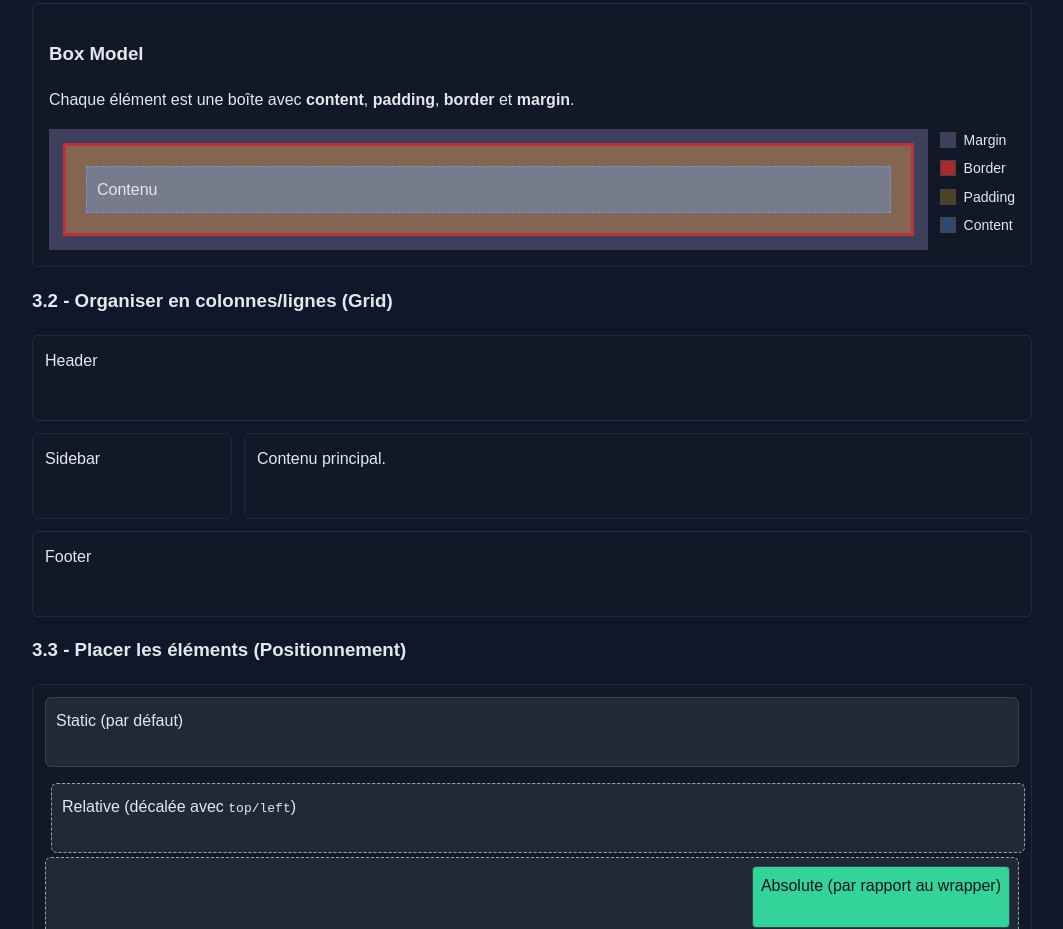
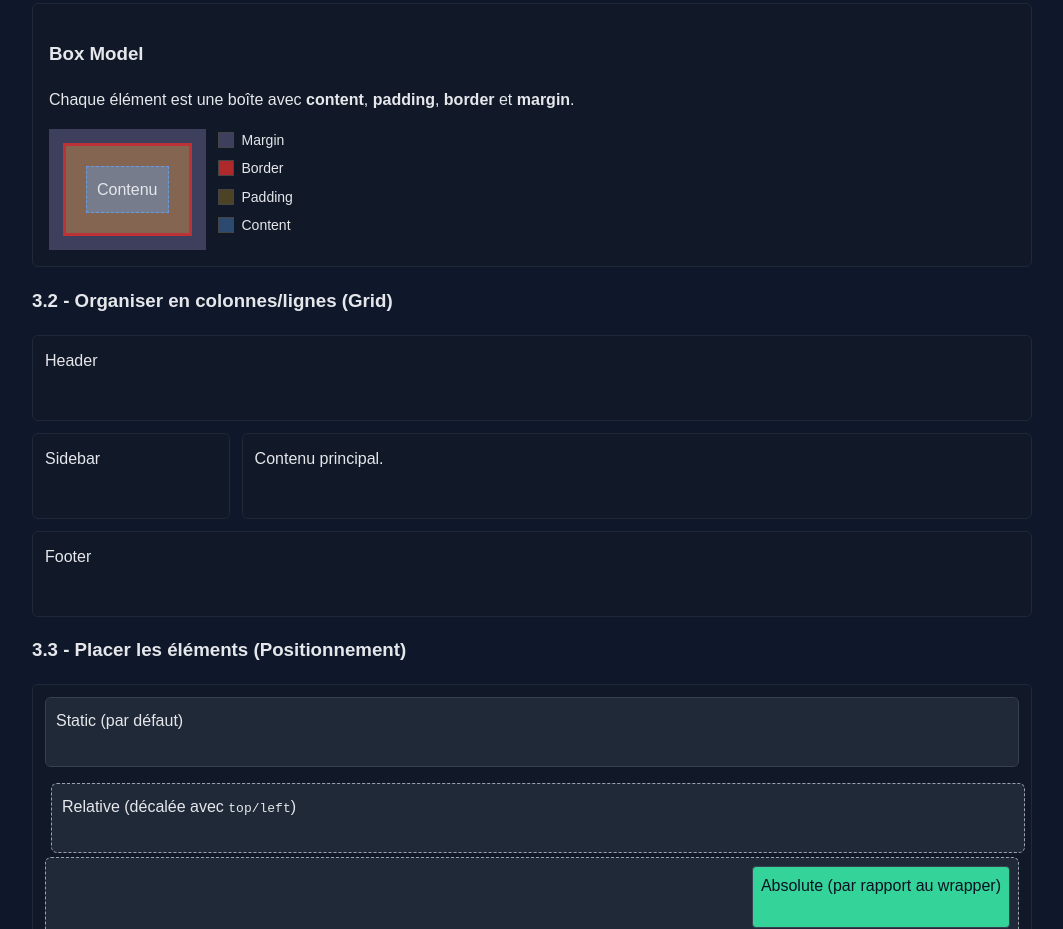
Before and after one commit to Nefferou/Capsule-Web, a plain HTML site: page index.html in a window 1280 px wide. Shown: the part 1872-2801 px from the top of the page, without its empty margins (108-1171 px from the left). Drawn offline with Linux system fonts and the light colour scheme.

Commit message:
Création du TP

```diff
--- a/css/style.css
+++ b/css/style.css
@@ -117,10 +117,9 @@ a:hover {
    3) BOX MODEL
 ================================== */
 .box-model-demo {
-  display: grid;
-  grid-template-columns: 1fr auto;
+  display: flex;
   gap: 12px;
-  align-items: start;
+  align-items: flex-start;
 }
 
 .box--margin {
@@ -188,14 +187,12 @@ a:hover {
   background: rgba(96, 165, 250, 0.35);
 }
 
-/* bleu */
-
 /* ===============================
    4) GRILLES
 ================================== */
 .grid-layout {
   display: grid;
-  grid-template-columns: 200px 1fr;
+  grid-template-columns: 1fr 4fr;
   grid-template-rows: auto 1fr auto;
   grid-template-areas:
     "header header"
```
Also changed, not shown: 1 other file.
